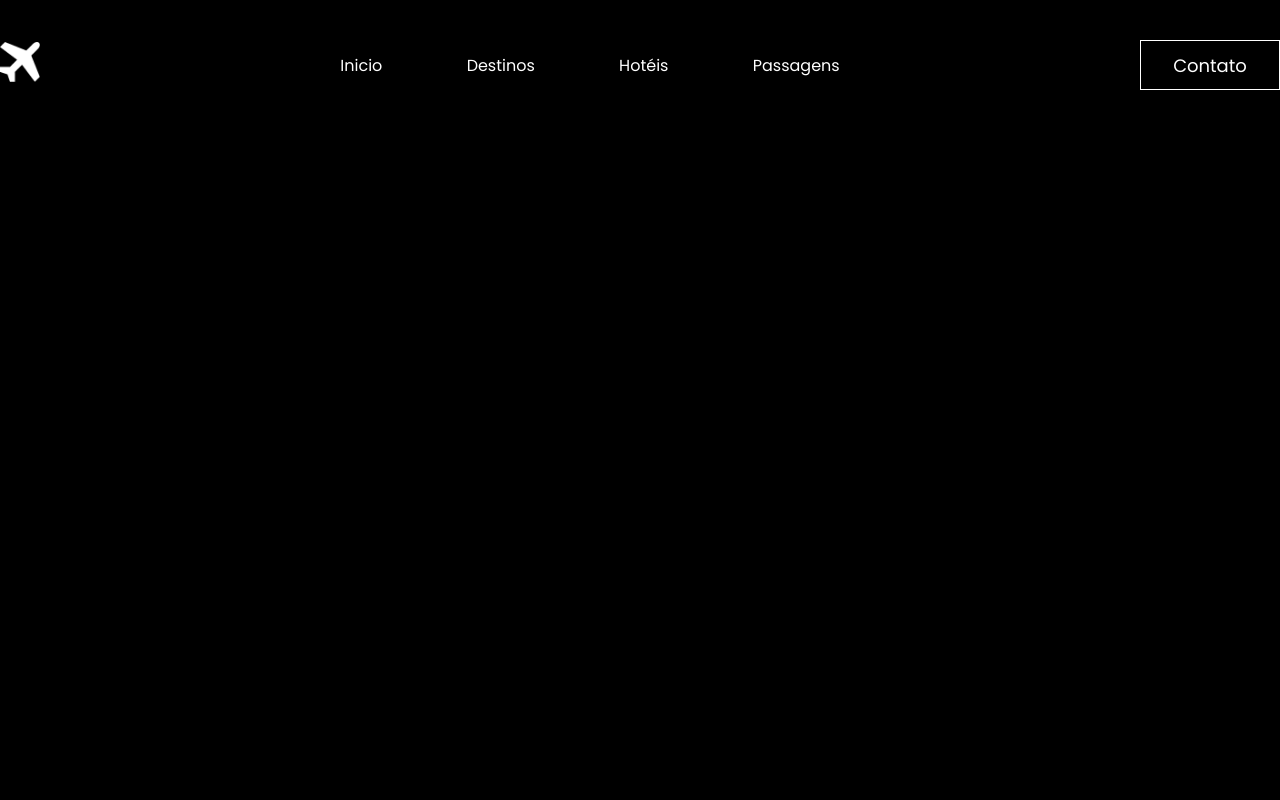
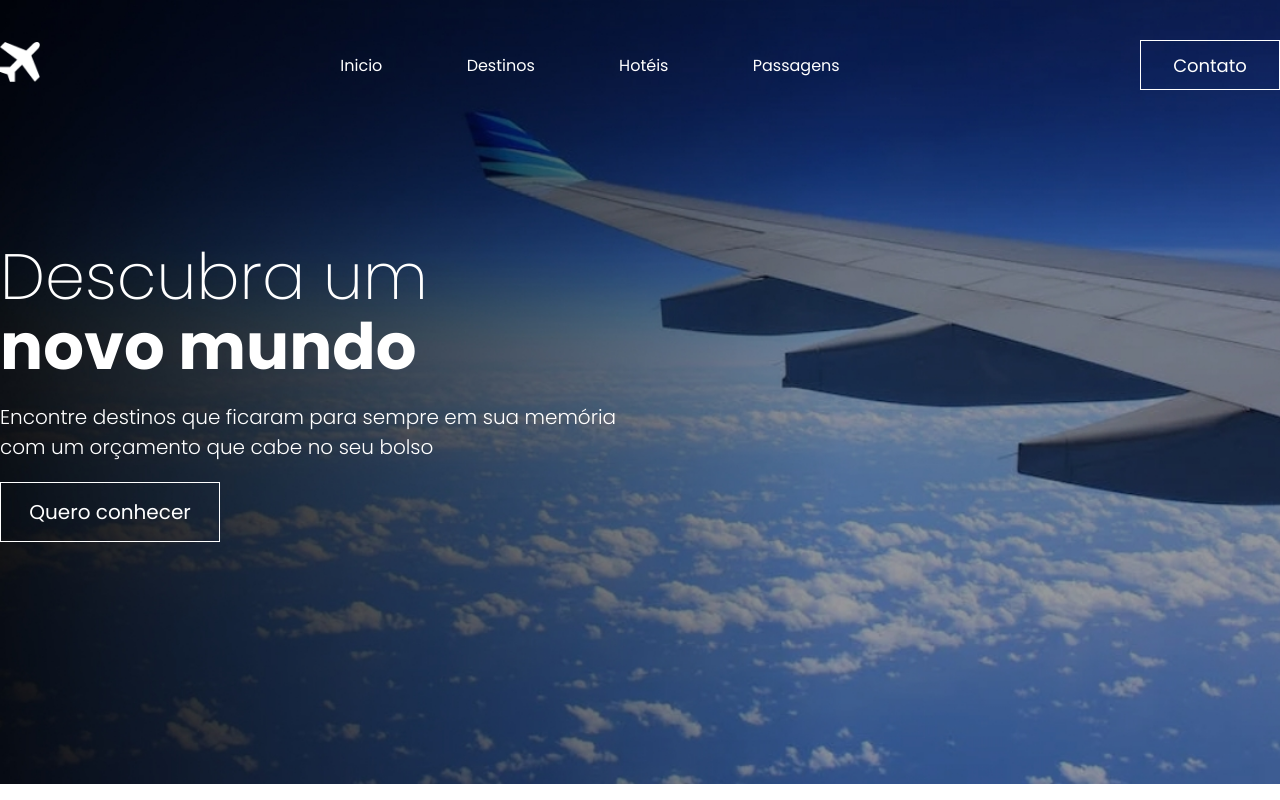
Before and after one commit to mar-tchelo/website-responsivo, a plain HTML site: page index.html in a window 1280 px wide. Drawn offline with Linux system fonts and the light colour scheme.

Commit message:
Commit in hero-site

```diff
--- a/css/style.css
+++ b/css/style.css
@@ -6,7 +6,7 @@
 }
 
 body{
-    background-color: black;
+    /* background-color: black; */
 }
 
 .interface{
@@ -14,11 +14,25 @@ body{
     margin: 0 auto;
 }
 
+header .btn-contato button,
+.hero-site button{
+    font-size: 18px;
+    background-color: transparent;
+    border: 1px solid #fff;
+    color: #fff;
+    cursor: pointer;
+    transition: background-color, color, .5s ease-in  ;
+}
+
+
 /* Estilo Header */
 
 header{
     width: 100%;
     padding: 40px 0;
+    position:fixed;
+    top: 0;
+    left: 0;
 
 }
 
@@ -44,16 +58,68 @@ header .menu-desktop nav ul li{
 }
 
 header .menu-desktop nav ul a{
+    display: inline-block;
     color: #fff;
     text-decoration: none;
+    transition: transform, 0.5s ease-in;
+}
+
+.menu-desktop nav a:hover{
+    transform: scale(1.05);
 }
 
 header .btn-contato button{
     width: 140px;
     height: 50px;
-    font-size: 18px;
-    background-color: transparent;
-    border: 1px solid #fff;
-    color: #fff;
-    cursor: pointer;
 }
+
+
+header .btn-contato button:hover,
+.hero-site button:hover{
+    background-color: #fff;
+    color: #000;
+}
+
+/* Estilo do hero Introdução do site*/
+
+section.hero-site{
+    height: 98vh;
+    background-image: url('../imgs/bg-inicio-site.jpg');
+    background-repeat:no-repeat;
+    background-size: cover;
+    background-position: center;
+    color:#fff;
+}
+
+.hero-site .interface{
+    display:flex;
+    align-items:center;
+    height: 100%;
+}
+
+.hero-site .txt-hero h1{
+    font-size: 4em;
+    line-height: 70px;
+    font-weight: 200;
+}
+
+.hero-site .txt-hero h1 span{
+    display:block;
+    font-weight: bold;
+}
+
+.hero-site .txt-hero p{
+    font-size: 20px;
+    font-weight: 300;
+    margin:20px 0;
+}
+
+.hero-site .txt-hero p span{
+    display: block;
+}
+
+.hero-site button{
+    width: 220px;
+    height: 60px;
+    font-size: 20px;
+}
--- a/index.html
+++ b/index.html
@@ -42,6 +42,20 @@
 
         </div>
     </header>
+    <section class="hero-site">
+        <div class="interface">
+            <div class="txt-hero">
+                <h1>Descubra um <span>novo mundo</span></h1>
+                <p>Encontre destinos que ficaram para sempre em sua memória <span>com um orçamento que cabe no seu bolso</span></p>
+
+                <a href="#">
+                    <button>Quero conhecer</button>
+                </a>
+
+            </div>
+        </div>
+    </section>
+
 </body>
 
 </html>
```
